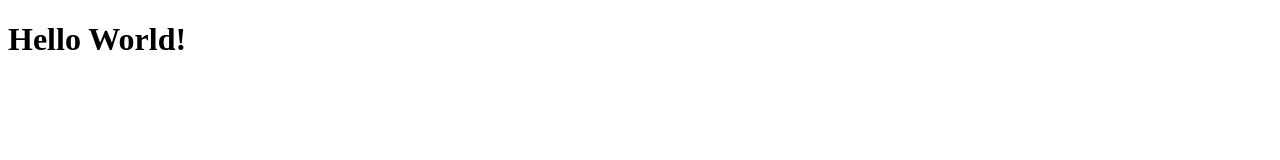
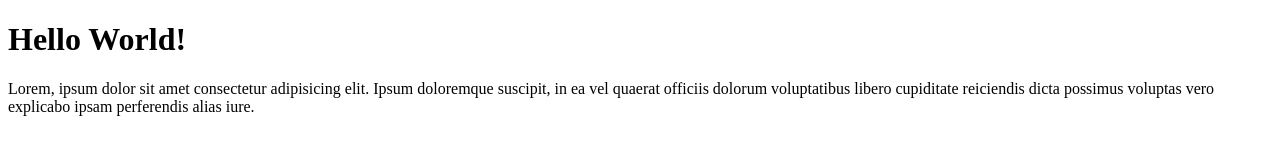
Before and after one commit to Gerrardgew/gew-git-test, a plain HTML site: page index.html in a window 1280 px wide. Drawn offline with Linux system fonts and the light colour scheme.

Commit message:
menambahkan paragraph di index.html

```diff
--- a/index.html
+++ b/index.html
@@ -8,5 +8,6 @@
 </head>
 <body>
   <h1>Hello World!</h1>
+  <p>Lorem, ipsum dolor sit amet consectetur adipisicing elit. Ipsum doloremque suscipit, in ea vel quaerat officiis dolorum voluptatibus libero cupiditate reiciendis dicta possimus voluptas vero explicabo ipsam perferendis alias iure.</p>
 </body>
 </html>
```
